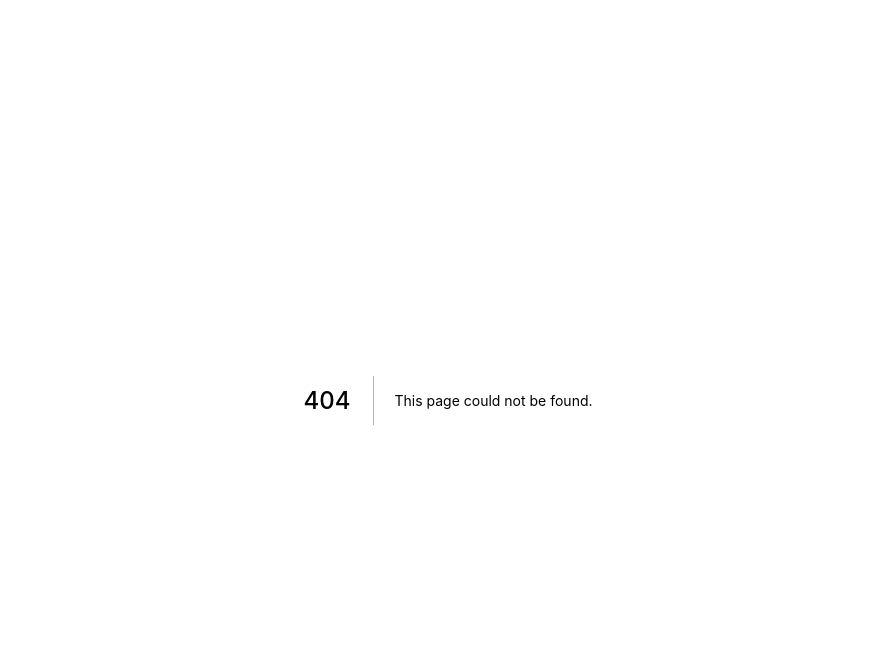
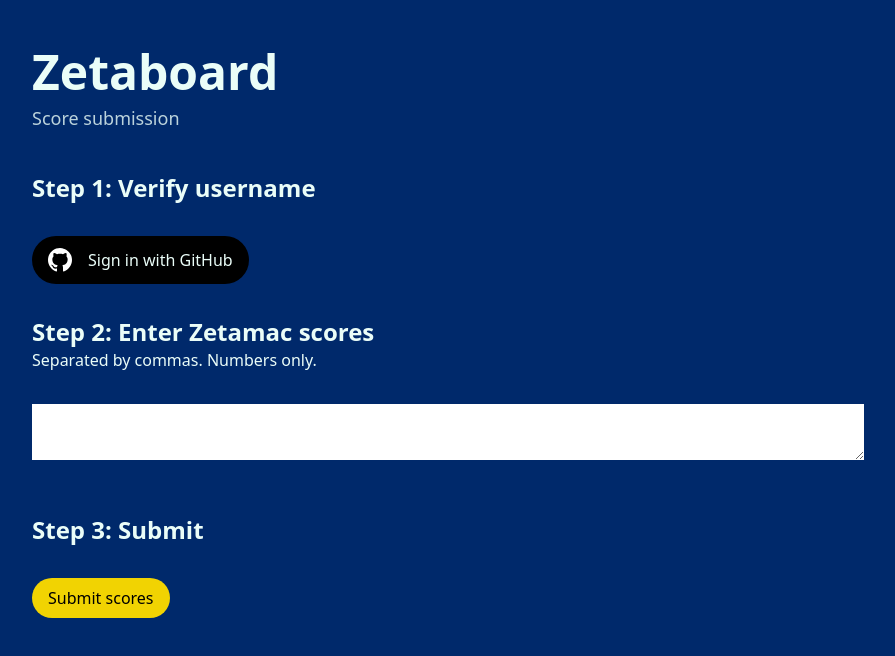
Before and after one commit to adityarathod/zetaboard-old, a Next.js app: page /add in a window 1280 px wide. Before the commit this address had no page. Shown: the top 656 px of the page, without its empty margins (192-1087 px from the left). Built offline with nearby package versions, Linux system fonts and the light colour scheme; no server answers.

Commit message:
Add score upload page

```diff
--- /dev/null
+++ b/pages/add.tsx
@@ -0,0 +1,103 @@
+import { FC, useState } from 'react'
+import Head from 'next/head'
+import { useRouter } from 'next/router'
+import Header from '../components/header/header'
+import firebase, { githubAuthProvider } from '../firebase'
+
+const Add: FC = () => {
+  const [username, setUsername] = useState<string>(null)
+  const [scores, setScores] = useState<string>('')
+  const [authError, setAuthError] = useState<string>(null)
+  const [scoresError, setScoresError] = useState<string>(null)
+  const [loading, setLoading] = useState<boolean>(false)
+  const router = useRouter()
+  const signIn = async () => {
+    const authResult = await firebase.auth().signInWithPopup(githubAuthProvider)
+    const user = authResult.additionalUserInfo.username
+    console.log(authResult)
+    if (!user) {
+      setAuthError('Something went wrong with the GitHub API. Try again later.')
+    } else {
+      setAuthError(null)
+      setUsername(user)
+    }
+  }
+  const submit = async () => {
+    if (!username) setAuthError('Verify your GitHub username by clicking the button.')
+    const splitScores = scores.split(',')
+    // eslint-disable-next-line @typescript-eslint/no-explicit-any
+    if (splitScores.some(val => isNaN(val as any) || val === '')) {
+      setScoresError('There was an issue parsing your scores.')
+    } else {
+      setScoresError(null)
+    }
+    if (authError || scoresError) return
+    const allScores = splitScores.map(score => parseInt(score))
+    const docData = allScores.map(score => {
+      return { score, addedat: firebase.firestore.Timestamp.now(), user: username }
+    })
+    try {
+      setLoading(true)
+      await Promise.all(docData.map(doc => firebase.firestore().collection('rankings').add(doc)))
+      router.push(`/user/${username}`)
+    } catch (err) {
+      console.error(err)
+      alert(`Error: saving failed. Error printed to console.`)
+    } finally {
+      setLoading(false)
+    }
+  }
+  return (
+    <div>
+      <Head>
+        <title>Zetaboard: Submit</title>
+        <link rel='icon' href='/favicon.ico' />
+      </Head>
+      <main className='max-w-4xl mx-auto mt-8 px-8 py-4'>
+        <Header subheading='Score submission' />
+        <section className='mb-4'>
+          <h3 className='font-semibold text-2xl'>Step 1: Verify username</h3>
+          {authError && <h4 className='text-md font-medium text-red-500'>{authError}</h4>}
+          {!username ? (
+            <button
+              className='button px-4 py-3 flex flex-row justify-between items-center rounded-full bg-black hover:bg-gray-900 my-8'
+              onClick={signIn}>
+              <img src='/static/github-icon.svg' color='white' className='h-full' />
+              <span className='ml-4 font-medium'>Sign in with GitHub</span>
+            </button>
+          ) : (
+            <div className='py-3 my-8 font-medium'>✅&emsp;Signed in as @{username}.</div>
+          )}
+        </section>
+        <section className='mb-4'>
+          <h3 className='font-semibold text-2xl'>Step 2: Enter Zetamac scores</h3>
+          <h4 className='text-md'>Separated by commas. Numbers only.</h4>
+          {scoresError && <h4 className='text-md font-medium text-red-500'>{scoresError}</h4>}
+          <textarea
+            className='w-full max-w-1/2 my-8 h-14 text-black p-2'
+            onChange={e => setScores(e.target.value)}
+            value={scores}></textarea>
+        </section>
+        <section className='mb-4'>
+          <h3 className='font-semibold text-2xl'>Step 3: Submit</h3>
+          {!loading ? (
+            <button
+              className='button px-4 py-2 flex flex-row justify-between items-center rounded-full text-black bg-mustard hover:bg-yellow-400 my-8'
+              onClick={submit}
+              disabled={loading}>
+              <span className='font-medium'>Submit scores</span>
+            </button>
+          ) : (
+            <button
+              className='button px-4 py-2 flex flex-row justify-between items-center rounded-full text-black bg-mustard opacity-75 my-8'
+              disabled>
+              <span className='font-medium'>Submitting...</span>
+            </button>
+          )}
+        </section>
+      </main>
+    </div>
+  )
+}
+
+export default Add
```
